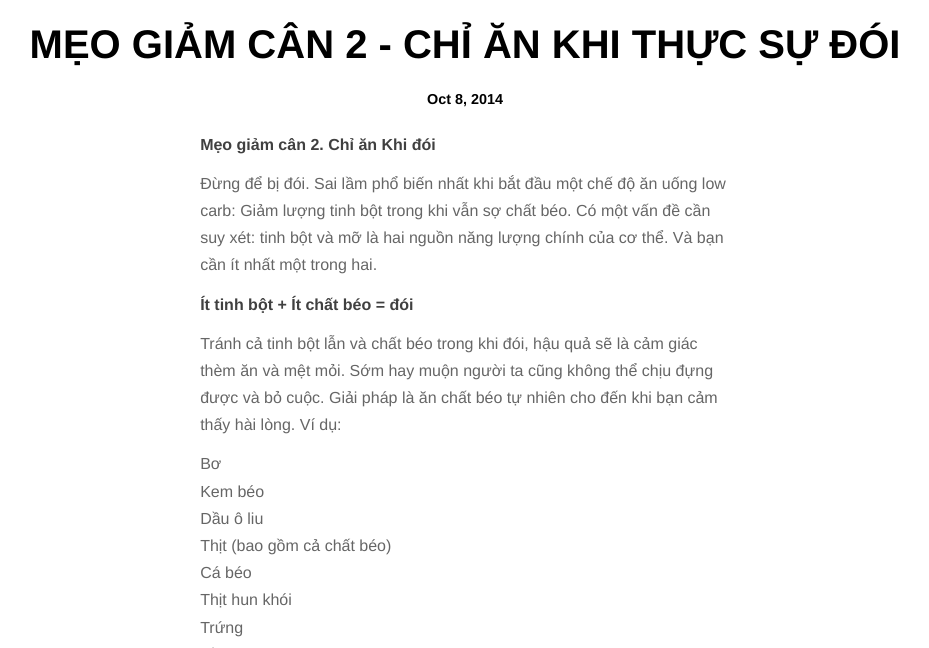
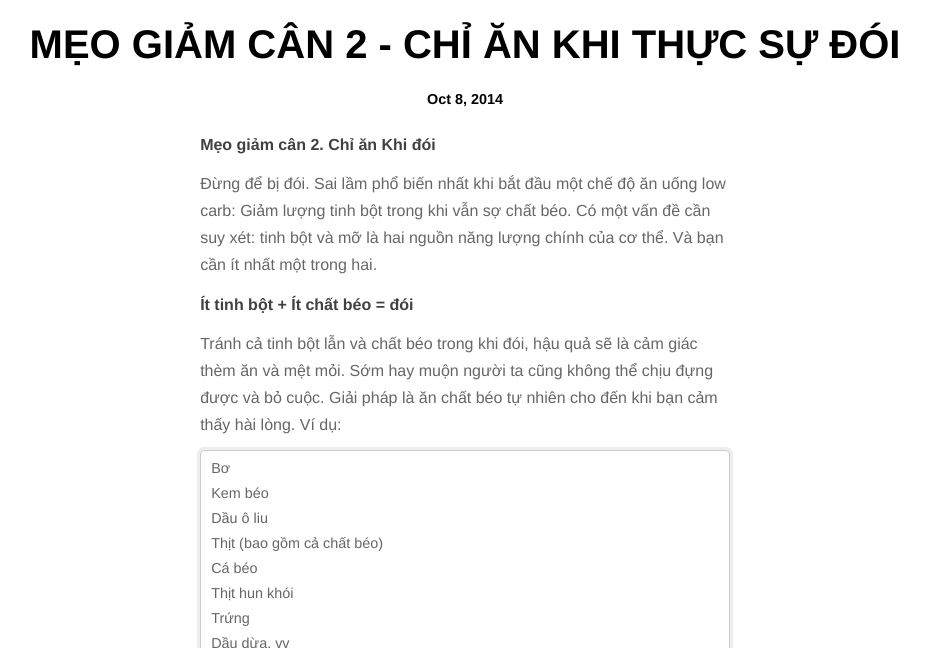
Before and after one commit to luncheryvn/luncheryvn.github.io, a Jekyll site: the page built from _posts/2014-10-08-Chi an khi doi.markdown, in a window 1280 px wide, cut to the strip 645-1293 px from the top of the page. Shown: the whole strip, without its empty margins (175-1104 px from the left). Built offline with Jekyll 4.4.1, drawn with Linux system fonts in a browser that asks for light colours; nearby versions of some CDN libraries.

Commit message:
1. Add styling for list 2. Add special styling for food receipt

```diff
--- a/_posts/2014-10-08-Chi an khi doi.markdown
+++ b/_posts/2014-10-08-Chi an khi doi.markdown
@@ -15,14 +15,14 @@ author: anhnguyen
 
 Tránh cả tinh bột lẫn và chất béo trong khi đói, hậu quả sẽ là cảm giác thèm ăn và mệt mỏi. Sớm hay muộn người ta cũng không thể chịu đựng được và bỏ cuộc. Giải pháp là ăn chất béo tự nhiên cho đến khi bạn cảm thấy hài lòng. Ví dụ:
 
-- Bơ
-- Kem béo
-- Dầu ô liu
-- Thịt (bao gồm cả chất béo)
-- Cá béo
-- Thịt hun khói
-- Trứng
-- Dầu dừa, vv
+    Bơ
+    Kem béo
+    Dầu ô liu
+    Thịt (bao gồm cả chất béo)
+    Cá béo
+    Thịt hun khói
+    Trứng
+    Dầu dừa, vv
 
 ![](http://i.imgur.com/vzhWhVd.jpg)
 
--- a/_posts/2014-10-08-Kiem tra cac loai thuoc.markdown
+++ b/_posts/2014-10-08-Kiem tra cac loai thuoc.markdown
@@ -15,9 +15,9 @@ Nhiều loại thuốc được kê theo toa cho bạn có thể làm trì trệ
 
 - Tiêm insulin, đặc biệt là ở liều cao, có thể là trở ngại tồi tệ nhất việc giảm cân. Có ba cách để làm giảm nhu cầu cần insulin của bạn:
 
-1. Ăn ít tinh bột, khiến dễ dàng hơn để giảm cân. Càng ăn ít tinh bột, càng sẽ cần ít insulin hơn. Điều chỉnh để hàm lượng này thấp nhất có thể.
-2. Nếu việc đó là chưa đủ, điều trị bằng thuốc viên Metformin (với liều 2 gram - 3 gram / ngày) có thể làm giảm nhu cầu insulin (ít nhất là cho bệnh nhân tiểu đường loại 2).
-3. Nếu điều này vẫn chưa đủ để giảm insulin (cho bệnh nhân tiểu đường loại 2), bạn có thể thử các loại thuốc mới đầy hứa hẹn như Victoza hoặc Byetta. Chúng sẽ làm giảm nhu cầu insulin và giúp giảm cân
+- Ăn ít tinh bột, khiến dễ dàng hơn để giảm cân. Càng ăn ít tinh bột, càng sẽ cần ít insulin hơn. Điều chỉnh để hàm lượng này thấp nhất có thể.
+- Nếu việc đó là chưa đủ, điều trị bằng thuốc viên Metformin (với liều 2 gram - 3 gram / ngày) có thể làm giảm nhu cầu insulin (ít nhất là cho bệnh nhân tiểu đường loại 2).
+- Nếu điều này vẫn chưa đủ để giảm insulin (cho bệnh nhân tiểu đường loại 2), bạn có thể thử các loại thuốc mới đầy hứa hẹn như Victoza hoặc Byetta. Chúng sẽ làm giảm nhu cầu insulin và giúp giảm cân
 
 - Các loại thuốc trị tiểu đường khác. Insulin dạng viên (ví dụ như sulphonylureas) thường dẫn đến tăng cân. Chúng bao gồm: Minodiab, Euglucon, Daonil, và Glibenclamide. Viên nén như Avandia, Actos, Starlix và NovoNorm cũng làm tăng cân. Nhưng Metformin thì không. Các loại thuốc mới hơn là Victoza và Byetta (tiêm) thường dẫn đến giảm cân, nhưng tác dụng phụ lâu dài có thể vẫn chưa được biết.
 - Cortisone, một loại thuốc uống, cũng là một nguyên nhân phổ biến (ví dụ như Prednisolone). Cortisone thường làm tăng cân trong thời gian dài, đặc biệt là ở liều cao (ví dụ như hơn 5 mg Prednisolone mỗi ngày). Thật không may thay cortisone lại là một loại thuốc cần thiết cho những người được chỉ định, nhưng liều dùng nên được điều chỉnh thường xuyên để cân bằng hậu quả và lợi ích. Ống sịt mũi Asthma và những dạng cortisone, như các loại kem hoặc thuốc xịt mũi, hầu như không ảnh hưởng đến trọng lượng.
--- a/_sass/modules/_posts.sass
+++ b/_sass/modules/_posts.sass
@@ -30,6 +30,11 @@
   color: #666
   strong
     color: darken(#666, 15)
+
+  ul
+    list-style-type: disc
+  ol
+    list-style-type: decimal
 
 .post__meta
   display: block
--- /dev/null
+++ b/_sass/modules/_pre.sass
@@ -0,0 +1,12 @@
+pre
+  font-size: .9em
+
+  box-shadow: 0 0 0 3px #eee
+  border: 1px solid #cccccc
+  border-radius: 4px
+
+  margin: 10px 0
+  padding: 5px 10px
+
+code
+  font-family: $sans-serif
--- a/css/main.scss
+++ b/css/main.scss
@@ -7,6 +7,7 @@
         "vendors/bourbon/bourbon",
         "vendors/neat/neat",
         "base/base",
+        "modules/pre",
         "modules/posts",
         "modules/post-list",
         "modules/site-footer",
```
Also changed, not shown: docs/dev.markdown (+12 -0 lines), README.md (added).
